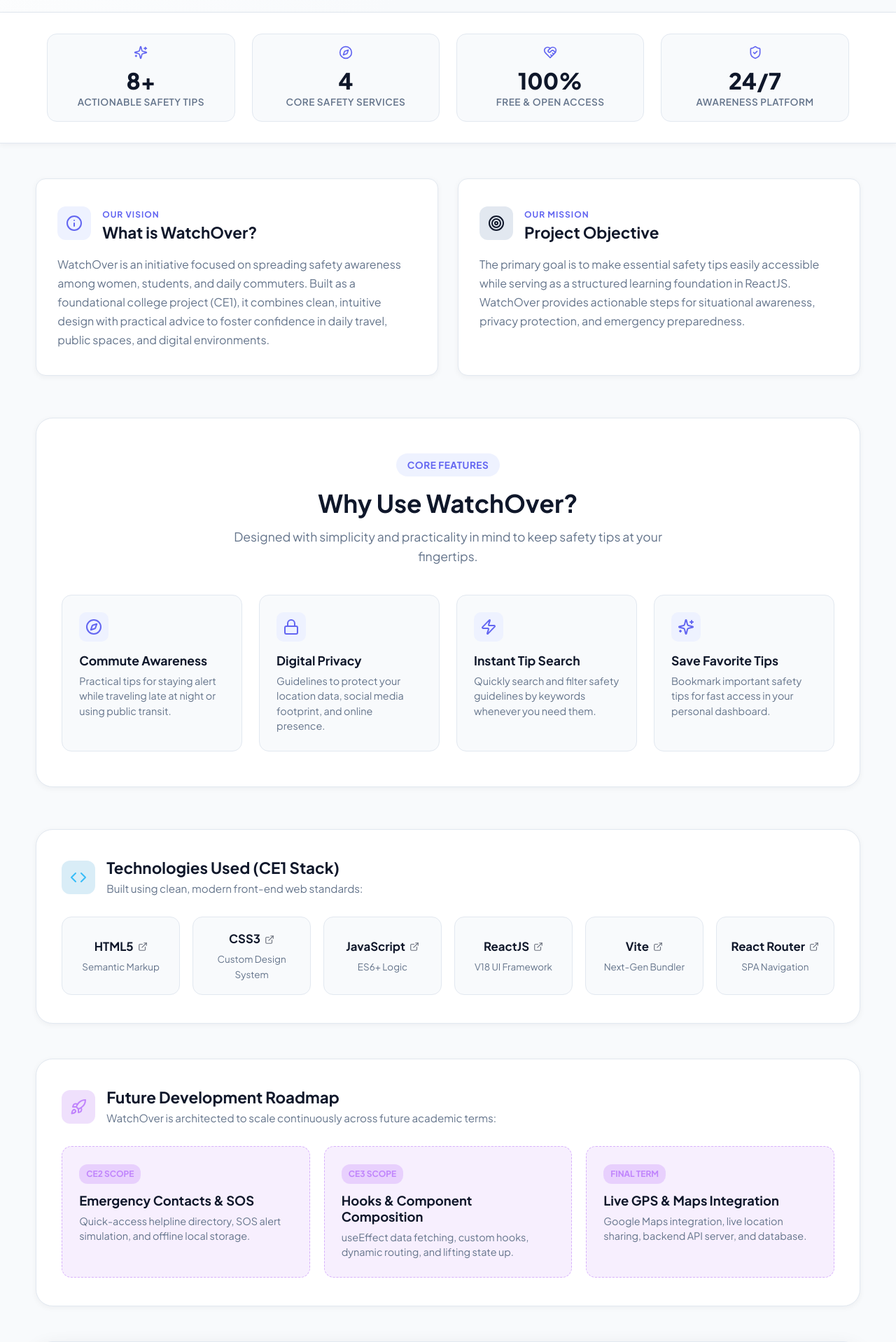
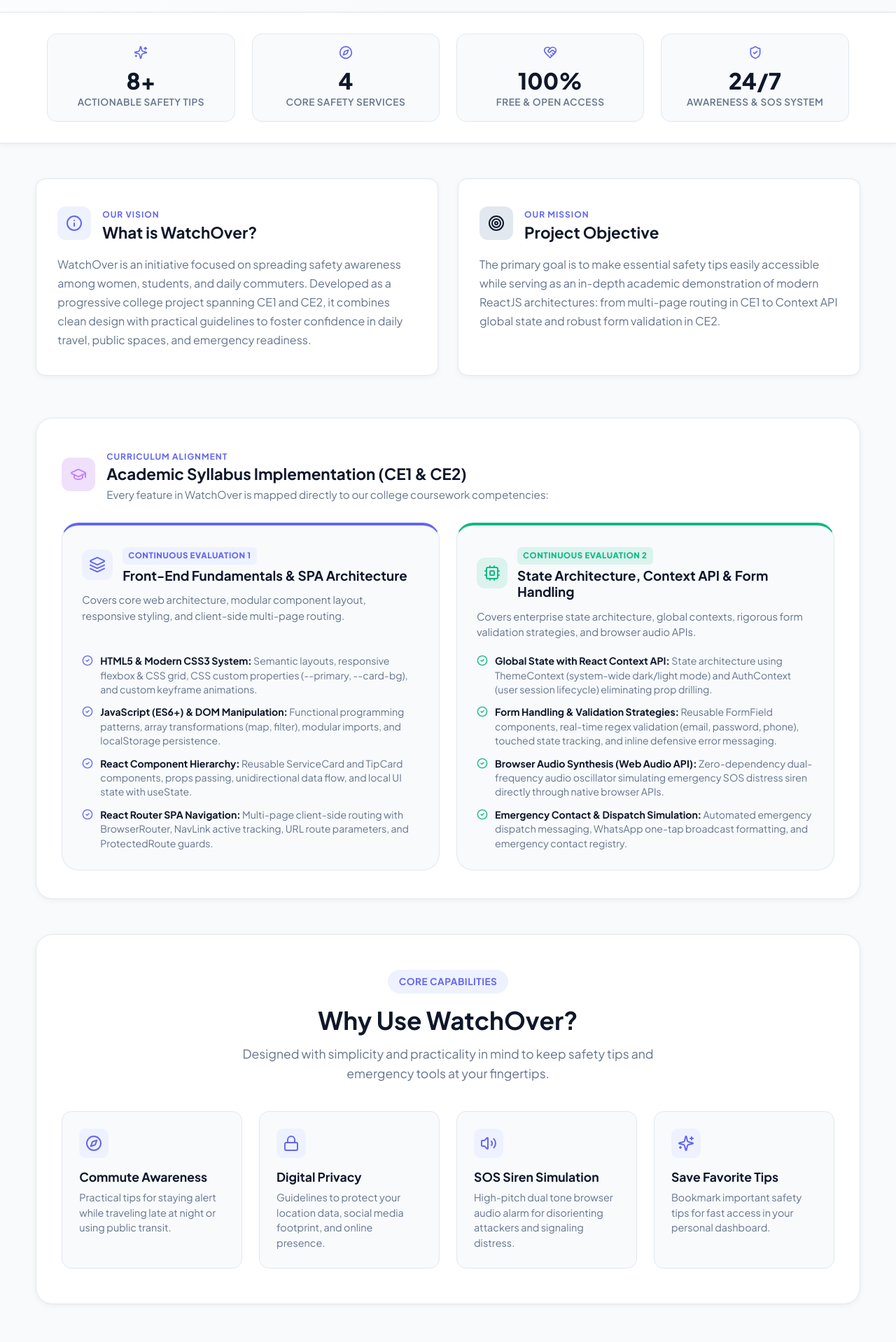
Before and after one commit to navneetpro93-commits/Watchover-A-Woman-Safety-App, a React (Vite) app: page /about in a window 1280 px wide. Shown: the part 600-2518 px from the top of the page at 70% size. Built offline with nearby package versions, Linux system fonts and the light colour scheme.

Commit message:
Change About Page for CE2

```diff
--- a/src/App.jsx
+++ b/src/App.jsx
@@ -57,7 +57,7 @@
             path="/home"
             element={
               <ProtectedRoute>
-                <Home />
+                <Home onOpenSos={() => setIsSosOpen(true)} />
               </ProtectedRoute>
             }
           />
--- a/src/components/Navbar.jsx
+++ b/src/components/Navbar.jsx
@@ -176,6 +176,7 @@
             onClick={() => { closeMenu(); if (onOpenSos) onOpenSos(); }}
             title="Immediate Distress Siren & Personal Emergency Alert"
           >
+            <span className="sos-beacon-dot"></span>
             <Radio size={16} className="nav-sos-icon" />
             <span>SOS Alert</span>
           </button>
--- a/src/index.css
+++ b/src/index.css
@@ -328,45 +328,111 @@
   background: linear-gradient(135deg, #ef4444 0%, #dc2626 100%);
   color: #ffffff;
   border: 1px solid #b91c1c;
-  padding: 9px 18px;
-  border-radius: 20px;
-  font-weight: 800;
+  padding: 8px 16px;
+  border-radius: 9999px;
+  font-weight: 700;
   font-size: 0.88rem;
-  letter-spacing: 0.03em;
+  letter-spacing: 0.02em;
   cursor: pointer;
+  white-space: nowrap;
+  flex-shrink: 0;
   box-shadow: 0 4px 14px rgba(239, 68, 68, 0.4);
-  animation: sosPulseGlow 2s infinite ease-in-out;
-  transition: transform 0.2s ease, box-shadow 0.2s ease;
+  animation: sosPulseGlow 2.2s infinite ease-in-out;
+  transition: transform 0.2s ease, box-shadow 0.2s ease, background 0.2s ease;
+}
+
+.nav-sos-btn:hover {
+  background: linear-gradient(135deg, #dc2626 0%, #b91c1c 100%);
+  transform: translateY(-2px) scale(1.02);
+  box-shadow: 0 6px 18px rgba(239, 68, 68, 0.6);
+}
+
+.nav-sos-btn:active {
+  transform: translateY(0) scale(0.97);
+}
+
+/* Pulsing radar dot inside SOS button */
+.sos-beacon-dot {
+  width: 8px;
+  height: 8px;
+  background-color: #ffffff;
+  border-radius: 50%;
+  display: inline-block;
+  box-shadow: 0 0 6px #ffffff;
+  animation: beaconBlink 1s infinite alternate ease-in-out;
+  flex-shrink: 0;
+}
+
+@keyframes beaconBlink {
+  0% {
+    opacity: 0.35;
+    transform: scale(0.8);
+  }
+  100% {
+    opacity: 1;
+    transform: scale(1.2);
+    box-shadow: 0 0 10px #ffffff;
+  }
+}
+
+.nav-sos-icon {
+  animation: sosIconBlink 1.5s infinite;
+  flex-shrink: 0;
 }
 
 @keyframes sosPulseGlow {
   0% {
     box-shadow: 0 0 0 0 rgba(239, 68, 68, 0.6);
-    transform: scale(1);
   }
-  50% {
-    box-shadow: 0 0 0 8px rgba(239, 68, 68, 0);
-    transform: scale(1.02);
+  65% {
+    box-shadow: 0 0 0 9px rgba(239, 68, 68, 0);
   }
   100% {
     box-shadow: 0 0 0 0 rgba(239, 68, 68, 0);
-    transform: scale(1);
   }
-}
-
-.nav-sos-btn:hover {
-  background: linear-gradient(135deg, #dc2626 0%, #b91c1c 100%);
-  transform: translateY(-2px) scale(1.04);
-  box-shadow: 0 6px 18px rgba(239, 68, 68, 0.55);
-}
-
-.nav-sos-icon {
-  animation: sosIconBlink 1.5s infinite;
 }
 
 @keyframes sosIconBlink {
   0%, 100% { opacity: 1; }
-  50% { opacity: 0.5; }
+  50% { opacity: 0.55; }
+}
+
+/* Hero Button Group & Hero SOS Button */
+.hero-btn-group {
+  display: inline-flex;
+  align-items: center;
+  justify-content: center;
+  flex-wrap: wrap;
+  gap: 16px;
+  margin-top: 10px;
+}
+
+.hero-sos-btn {
+  display: inline-flex;
+  align-items: center;
+  justify-content: center;
+  gap: 10px;
+  background: linear-gradient(135deg, #ef4444 0%, #dc2626 100%);
+  color: #ffffff;
+  padding: 14px 26px;
+  font-size: 1rem;
+  font-weight: 700;
+  border-radius: var(--radius-sm);
+  border: 1px solid #b91c1c;
+  cursor: pointer;
+  box-shadow: 0 4px 16px rgba(239, 68, 68, 0.35);
+  animation: sosPulseGlow 2.2s infinite ease-in-out;
+  transition: transform 0.2s ease, box-shadow 0.2s ease, background 0.2s ease;
+}
+
+.hero-sos-btn:hover {
+  background: linear-gradient(135deg, #dc2626 0%, #b91c1c 100%);
+  transform: translateY(-2px);
+  box-shadow: 0 6px 20px rgba(239, 68, 68, 0.55);
+}
+
+.hero-sos-btn:active {
+  transform: translateY(0) scale(0.97);
 }
 
 .theme-quick-btn {
@@ -1014,42 +1080,132 @@
   color: var(--text-muted);
 }
 
-/* Roadmap Grid */
-.roadmap-grid {
+/* Academic Syllabus Mapping (CE1 & CE2) */
+.syllabus-grid {
   display: grid;
-  grid-template-columns: repeat(auto-fit, minmax(260px, 1fr));
-  gap: 20px;
-}
-
-.roadmap-card {
-  background-color: rgba(147, 51, 234, 0.08);
-  border: 1px dashed rgba(168, 85, 247, 0.4);
-  border-radius: var(--radius-md);
-  padding: 24px;
-}
-
-.roadmap-badge {
+  grid-template-columns: repeat(auto-fit, minmax(360px, 1fr));
+  gap: 24px;
+}
+
+.syllabus-card {
+  background-color: var(--bg-main);
+  border: 1.5px solid var(--border-color);
+  border-radius: var(--radius-lg);
+  padding: 28px;
+  display: flex;
+  flex-direction: column;
+  transition: transform 0.25s ease, box-shadow 0.25s ease, border-color 0.25s ease;
+}
+
+.syllabus-card:hover {
+  transform: translateY(-4px);
+  box-shadow: var(--shadow-md);
+}
+
+.syllabus-card.ce1-accent {
+  border-top: 4px solid var(--primary);
+}
+
+.syllabus-card.ce2-accent {
+  border-top: 4px solid #10b981;
+}
+
+.syllabus-card-header {
+  display: flex;
+  align-items: center;
+  gap: 14px;
+  margin-bottom: 12px;
+}
+
+.syllabus-icon-badge {
+  width: 44px;
+  height: 44px;
+  border-radius: 12px;
+  display: flex;
+  align-items: center;
+  justify-content: center;
+  flex-shrink: 0;
+}
+
+.ce1-accent .syllabus-icon-badge {
+  background-color: var(--primary-light);
+  color: var(--primary);
+}
+
+.ce2-accent .syllabus-icon-badge {
+  background-color: rgba(16, 185, 129, 0.12);
+  color: #10b981;
+}
+
+.syllabus-badge {
   display: inline-block;
-  background-color: rgba(168, 85, 247, 0.2);
-  color: #c084fc;
-  font-size: 0.75rem;
-  font-weight: 700;
-  padding: 4px 10px;
-  border-radius: 12px;
-  margin-bottom: 12px;
+  font-size: 0.72rem;
+  font-weight: 800;
   text-transform: uppercase;
-}
-
-.roadmap-card h4 {
-  color: var(--secondary);
-  font-size: 1.15rem;
-  margin-bottom: 8px;
-}
-
-.roadmap-card p {
+  letter-spacing: 0.05em;
+  padding: 3px 8px;
+  border-radius: 6px;
+  margin-bottom: 4px;
+}
+
+.ce1-accent .syllabus-badge {
+  background-color: var(--primary-light);
+  color: var(--primary);
+}
+
+.ce2-accent .syllabus-badge {
+  background-color: rgba(16, 185, 129, 0.12);
+  color: #10b981;
+}
+
+.syllabus-title {
+  font-size: 1.18rem;
+  color: var(--secondary);
+  font-weight: 700;
+  margin: 0;
+}
+
+.syllabus-desc {
+  font-size: 0.92rem;
   color: var(--text-muted);
-  font-size: 0.9rem;
   line-height: 1.5;
+  margin-bottom: 20px;
+}
+
+.syllabus-modules-list {
+  display: flex;
+  flex-direction: column;
+  gap: 12px;
+  margin-top: auto;
+}
+
+.syllabus-module-item {
+  display: flex;
+  align-items: flex-start;
+  gap: 10px;
+  font-size: 0.88rem;
+  line-height: 1.45;
+}
+
+.module-bullet {
+  flex-shrink: 0;
+  margin-top: 2px;
+}
+
+.ce1-accent .module-bullet {
+  color: var(--primary);
+}
+
+.ce2-accent .module-bullet {
+  color: #10b981;
+}
+
+.module-text strong {
+  color: var(--secondary);
+}
+
+.module-text span {
+  color: var(--text-muted);
 }
 
 /* Bottom CTA Banner */
@@ -2284,6 +2440,11 @@
 }
 
 @media (max-width: 640px) {
+    .nav-sos-btn {
+        padding: 7px 12px;
+        font-size: 0.8rem;
+        gap: 6px;
+    }
     .not-found-code {
         font-size: 5rem;
     }
--- a/src/pages/About.jsx
+++ b/src/pages/About.jsx
@@ -5,35 +5,41 @@
   Info,
   Target,
   Code,
-  Rocket,
   ArrowRight,
   ShieldCheck,
-  Users,
   HeartHandshake,
   Sparkles,
   Lock,
   Compass,
   Zap,
-  ExternalLink
+  ExternalLink,
+  GraduationCap,
+  Layers,
+  CheckCircle2,
+  FileText,
+  Volume2,
+  Cpu
 } from 'lucide-react';
 
 /**
  * About Page Component
  * Publicly accessible page showcasing WatchOver's mission, impact stats,
- * core safety services preview, tech stack, and future roadmap.
+ * core safety services preview, tech stack, and full CE1 & CE2 academic syllabus coverage.
  *
  * @param {Object} props
  * @param {boolean} props.isAuthenticated - Current user login status
  */
 function About({ isAuthenticated }) {
-  // Tech stack list with official documentation URLs
+  // Tech stack list with official documentation URLs covering CE1 and CE2 tools
   const techStack = [
-    { name: "HTML5", desc: "Semantic Markup", url: "https://developer.mozilla.org/en-US/docs/Web/HTML" },
-    { name: "CSS3", desc: "Custom Design System", url: "https://developer.mozilla.org/en-US/docs/Web/CSS" },
-    { name: "JavaScript", desc: "ES6+ Logic", url: "https://developer.mozilla.org/en-US/docs/Web/JavaScript" },
-    { name: "ReactJS", desc: "V18 UI Framework", url: "https://react.dev" },
-    { name: "Vite", desc: "Next-Gen Bundler", url: "https://vitejs.dev" },
-    { name: "React Router", desc: "SPA Navigation", url: "https://reactrouter.com" }
+    { name: "HTML5", desc: "Semantic & Accessible Elements", url: "https://developer.mozilla.org/en-US/docs/Web/HTML" },
+    { name: "CSS3", desc: "Custom System & Keyframes", url: "https://developer.mozilla.org/en-US/docs/Web/CSS" },
+    { name: "JavaScript", desc: "ES6+ Logic & Web APIs", url: "https://developer.mozilla.org/en-US/docs/Web/JavaScript" },
+    { name: "ReactJS 18", desc: "Component Architecture", url: "https://react.dev" },
+    { name: "React Router", desc: "SPA Multi-Page Routing", url: "https://reactrouter.com" },
+    { name: "Context API", desc: "Global State Architecture", url: "https://react.dev/reference/react/useContext" },
+    { name: "Web Audio API", desc: "Oscillator Distress Siren", url: "https://developer.mozilla.org/en-US/docs/Web/API/Web_Audio_API" },
+    { name: "Vite", desc: "Next-Gen Frontend Bundler", url: "https://vitejs.dev" }
   ];
 
   // Quick stats highlights
@@ -41,14 +47,63 @@
     { number: "8+", label: "Actionable Safety Tips", icon: <Sparkles size={20} /> },
     { number: "4", label: "Core Safety Services", icon: <Compass size={20} /> },
     { number: "100%", label: "Free & Open Access", icon: <HeartHandshake size={20} /> },
-    { number: "24/7", label: "Awareness Platform", icon: <ShieldCheck size={20} /> }
+    { number: "24/7", label: "Awareness & SOS System", icon: <ShieldCheck size={20} /> }
   ];
 
-  // Future Scope Roadmap
-  const futureRoadmap = [
-    { term: "CE2 Scope", title: "Emergency Contacts & SOS", desc: "Quick-access helpline directory, SOS alert simulation, and offline local storage." },
-    { term: "CE3 Scope", title: "Hooks & Component Composition", desc: "useEffect data fetching, custom hooks, dynamic routing, and lifting state up." },
-    { term: "Final Term", title: "Live GPS & Maps Integration", desc: "Google Maps integration, live location sharing, backend API server, and database." }
+  // Continuous Evaluation (CE1 & CE2) Syllabus Mapping
+  const syllabusEvaluations = [
+    {
+      evalId: "CE1",
+      badge: "Continuous Evaluation 1",
+      title: "Front-End Fundamentals & SPA Architecture",
+      icon: <Layers size={24} />,
+      accentClass: "ce1-accent",
+      description: "Covers core web architecture, modular component layout, responsive styling, and client-side multi-page routing.",
+      modules: [
+        {
+          heading: "HTML5 & Modern CSS3 System",
+          detail: "Semantic layouts, responsive flexbox & CSS grid, CSS custom properties (--primary, --card-bg), and custom keyframe animations."
+        },
+        {
+          heading: "JavaScript (ES6+) & DOM Manipulation",
+          detail: "Functional programming patterns, array transformations (map, filter), modular imports, and localStorage persistence."
+        },
+        {
+          heading: "React Component Hierarchy",
+          detail: "Reusable ServiceCard and TipCard components, props passing, unidirectional data flow, and local UI state with useState."
+        },
+        {
+          heading: "React Router SPA Navigation",
+          detail: "Multi-page client-side routing with BrowserRouter, NavLink active tracking, URL route parameters, and ProtectedRoute guards."
+        }
+      ]
+    },
+    {
+      evalId: "CE2",
+      badge: "Continuous Evaluation 2",
+      title: "State Architecture, Context API & Form Handling",
+      icon: <Cpu size={24} />,
+      accentClass: "ce2-accent",
+      description: "Covers enterprise state architecture, global contexts, rigorous form validation strategies, and browser audio APIs.",
+      modules: [
+        {
+          heading: "Global State with React Context API",
+          detail: "State architecture using ThemeContext (system-wide dark/light mode) and AuthContext (user session lifecycle) eliminating prop drilling."
+        },
+        {
+          heading: "Form Handling & Validation Strategies",
+          detail: "Reusable FormField components, real-time regex validation (email, password, phone), touched state tracking, and inline defensive error messaging."
+        },
+        {
+          heading: "Browser Audio Synthesis (Web Audio API)",
+          detail: "Zero-dependency dual-frequency audio oscillator simulating emergency SOS distress siren directly through native browser APIs."
+        },
+        {
+          heading: "Emergency Contact & Dispatch Simulation",
+          detail: "Automated emergency dispatch messaging, WhatsApp one-tap broadcast formatting, and emergency contact registry."
+        }
+      ]
+    }
   ];
 
   return (
@@ -61,12 +116,12 @@
           </div>
 
           <h1 className="about-hero-title">
-            Empowering Safety Through <span className="highlight-text">Awareness & Knowledge</span>
+            Empowering Safety Through <span className="highlight-text">Awareness & Technology</span>
           </h1>
 
           <p className="about-hero-desc">
             WatchOver is a modern digital platform designed to provide practical safety guidelines,
-            commute awareness, and emergency preparedness tips for women everywhere.
+            commute awareness, emergency SOS alert simulation, and personal contact dispatch.
           </p>
 
           {/* Call to Action buttons */}
@@ -120,9 +175,9 @@
             </div>
             <p>
               WatchOver is an initiative focused on spreading safety awareness among women, students,
-              and daily commuters. Built as a foundational college project (CE1), it combines clean,
-              intuitive design with practical advice to foster confidence in daily travel, public spaces,
-              and digital environments.
+              and daily commuters. Developed as a progressive college project spanning CE1 and CE2,
+              it combines clean design with practical guidelines to foster confidence in daily travel,
+              public spaces, and emergency readiness.
             </p>
           </div>
 
@@ -138,20 +193,62 @@
               </div>
             </div>
             <p>
-              The primary goal is to make essential safety tips easily accessible while serving as a
-              structured learning foundation in ReactJS. WatchOver provides actionable steps for
-              situational awareness, privacy protection, and emergency preparedness.
+              The primary goal is to make essential safety tips easily accessible while serving as an
+              in-depth academic demonstration of modern ReactJS architectures: from multi-page routing
+              in CE1 to Context API global state and robust form validation in CE2.
             </p>
           </div>
         </div>
 
-        {/* 4. Why Join WatchOver Section */}
+        {/* 4. Academic Syllabus & Continuous Evaluation Mapping (CE1 & CE2) */}
+        <div className="about-section-box syllabus-section-box">
+          <div className="section-box-header">
+            <div className="feature-icon bg-purple">
+              <GraduationCap size={24} />
+            </div>
+            <div>
+              <span className="card-tag">Curriculum Alignment</span>
+              <h3>Academic Syllabus Implementation (CE1 & CE2)</h3>
+              <p>Every feature in WatchOver is mapped directly to our college coursework competencies:</p>
+            </div>
+          </div>
+
+          <div className="syllabus-grid">
+            {syllabusEvaluations.map((item) => (
+              <div key={item.evalId} className={`syllabus-card ${item.accentClass}`}>
+                <div className="syllabus-card-header">
+                  <div className="syllabus-icon-badge">{item.icon}</div>
+                  <div>
+                    <span className="syllabus-badge">{item.badge}</span>
+                    <h4 className="syllabus-title">{item.title}</h4>
+                  </div>
+                </div>
+                <p className="syllabus-desc">{item.description}</p>
+
+                <div className="syllabus-modules-list">
+                  {item.modules.map((mod, idx) => (
+                    <div key={idx} className="syllabus-module-item">
+                      <div className="module-bullet">
+                        <CheckCircle2 size={16} />
+                      </div>
+                      <div className="module-text">
+                        <strong>{mod.heading}:</strong> <span>{mod.detail}</span>
+                      </div>
+                    </div>
+                  ))}
+                </div>
+              </div>
+            ))}
+          </div>
+        </div>
+
+        {/* 5. Why Join WatchOver Section */}
         <div className="why-section">
           <div className="text-center">
-            <span className="hero-tag">Core Features</span>
+            <span className="hero-tag">Core Capabilities</span>
             <h2 className="section-title">Why Use WatchOver?</h2>
             <p className="section-subtitle">
-              Designed with simplicity and practicality in mind to keep safety tips at your fingertips.
+              Designed with simplicity and practicality in mind to keep safety tips and emergency tools at your fingertips.
             </p>
           </div>
 
@@ -167,27 +264,27 @@
               <p>Guidelines to protect your location data, social media footprint, and online presence.</p>
             </div>
             <div className="why-card">
-              <div className="why-icon"><Zap size={24} /></div>
-              <h4>Instant Tip Search</h4>
-              <p>Quickly search and filter safety guidelines by keywords whenever you need them.</p>
+              <div className="why-icon"><Volume2 size={24} /></div>
+              <h4>SOS Siren Simulation</h4>
+              <p>High-pitch dual tone browser audio alarm for disorienting attackers and signaling distress.</p>
             </div>
             <div className="why-card">
-              <div className="why-icon"><BookmarkCheckIcon size={24} /></div>
+              <div className="why-icon"><Sparkles size={24} /></div>
               <h4>Save Favorite Tips</h4>
               <p>Bookmark important safety tips for fast access in your personal dashboard.</p>
             </div>
           </div>
         </div>
 
-        {/* 5. Technologies Used */}
+        {/* 6. Technologies Used */}
         <div className="about-section-box">
           <div className="section-box-header">
             <div className="feature-icon bg-blue">
               <Code size={24} />
             </div>
             <div>
-              <h3>Technologies Used (CE1 Stack)</h3>
-              <p>Built using clean, modern front-end web standards:</p>
+              <h3>Technologies Used (CE1 & CE2 Stack)</h3>
+              <p>Built using clean, modern front-end web standards with zero bloated external UI dependencies:</p>
             </div>
           </div>
 
@@ -211,29 +308,6 @@
           </div>
         </div>
 
-        {/* 6. Future Scope & Development Roadmap */}
-        <div className="about-section-box roadmap-box">
-          <div className="section-box-header">
-            <div className="feature-icon bg-purple">
-              <Rocket size={24} />
-            </div>
-            <div>
-              <h3>Future Development Roadmap</h3>
-              <p>WatchOver is architected to scale continuously across future academic terms:</p>
-            </div>
-          </div>
-
-          <div className="roadmap-grid">
-            {futureRoadmap.map((item, index) => (
-              <div key={index} className="roadmap-card">
-                <span className="roadmap-badge">{item.term}</span>
-                <h4>{item.title}</h4>
-                <p>{item.desc}</p>
-              </div>
-            ))}
-          </div>
-        </div>
-
         {/* 7. Bottom CTA Banner */}
         <div className="bottom-cta-banner text-center">
           <div className="cta-icon-wrapper">
@@ -242,7 +316,7 @@
           <h2>Join the WatchOver Community Today</h2>
           <p>
             Log in or create a free account to explore full safety services, search guidelines,
-            and save essential tips to your personal profile.
+            and trigger emergency alerts when needed.
           </p>
 
           {!isAuthenticated ? (
@@ -265,9 +339,4 @@
   );
 }
 
-// Helper icon component
-function BookmarkCheckIcon({ size }) {
-  return <Sparkles size={size} />;
-}
-
 export default About;
```
Also changed, not shown: src/pages/Home.jsx (+19 -5 lines), 1 other file (tests, documents, lock files or other folders).
